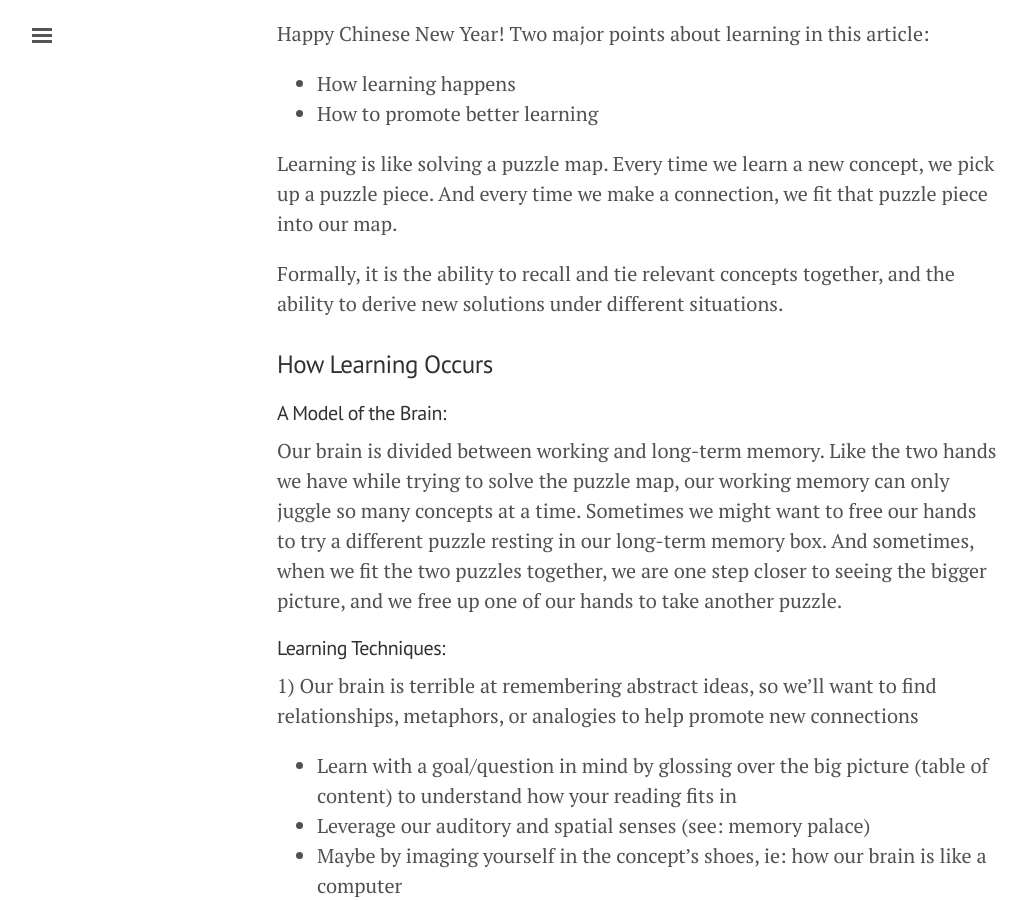
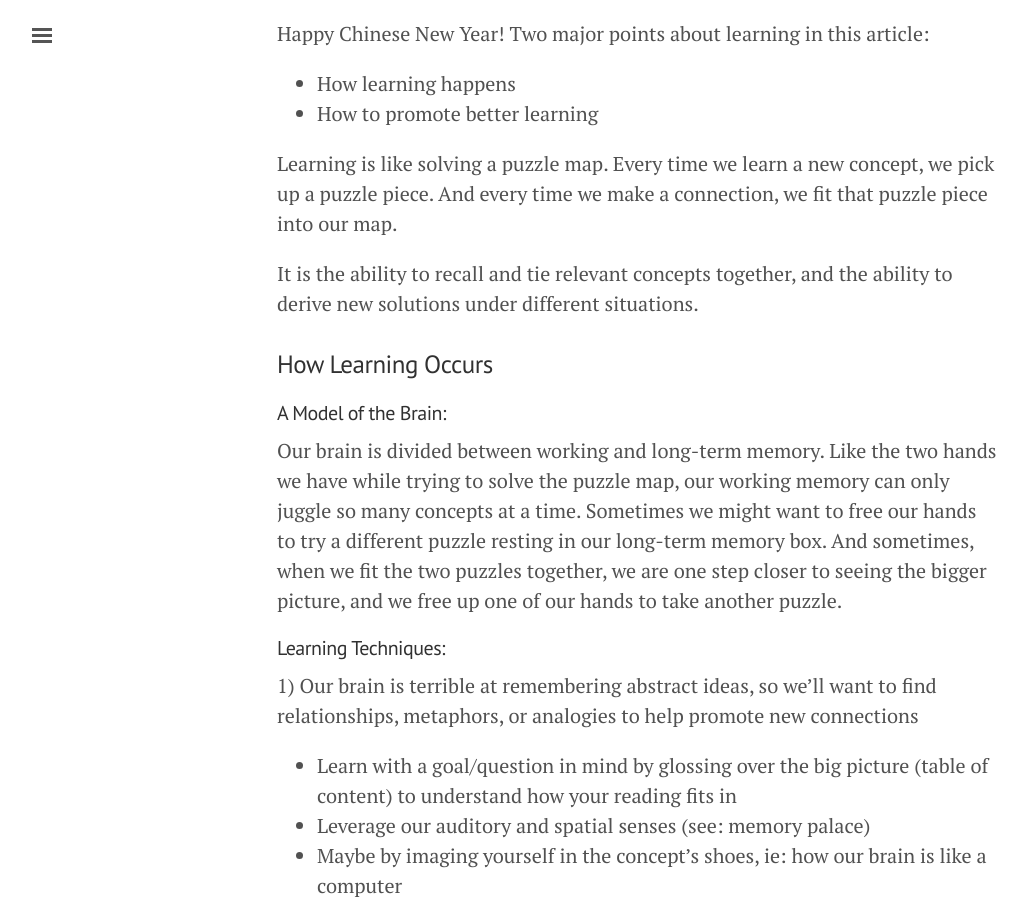
Before and after one commit to Estinox/estinox.github.io, a Jekyll site: the page built from _posts/2020-01-25-Learning-How-To-Learn-Part-1.md, in a window 1280 px wide and 900 px high, scrolled down 743 px. Shown: the whole window, without its empty margins (3-1030 px from the left). Built offline with Jekyll 4.4.1, drawn with Linux system fonts in a browser that asks for light colours; comment, search, counter and statistics services are not loaded; some of the changed text lies outside the part shown.

Commit message:
more edits for learning how to learn

```diff
--- a/_posts/2020-01-25-Learning-How-To-Learn-Part-1.md
+++ b/_posts/2020-01-25-Learning-How-To-Learn-Part-1.md
@@ -14,7 +14,7 @@ Happy Chinese New Year! Two major points about learning in this article:
 
 Learning is like solving a puzzle map. Every time we learn a new concept, we pick up a puzzle piece. And every time we make a connection, we fit that puzzle piece into our map.
 
-Formally, it is the ability to recall and tie relevant concepts together, and the ability to derive new solutions under different situations.
+It is the ability to recall and tie relevant concepts together, and the ability to derive new solutions under different situations.
 
 <!--more-->
 
```
Also changed, not shown: other parts of _posts/2020-01-25-Learning-How-To-Learn-Part-1.md (+1 -1 lines).
